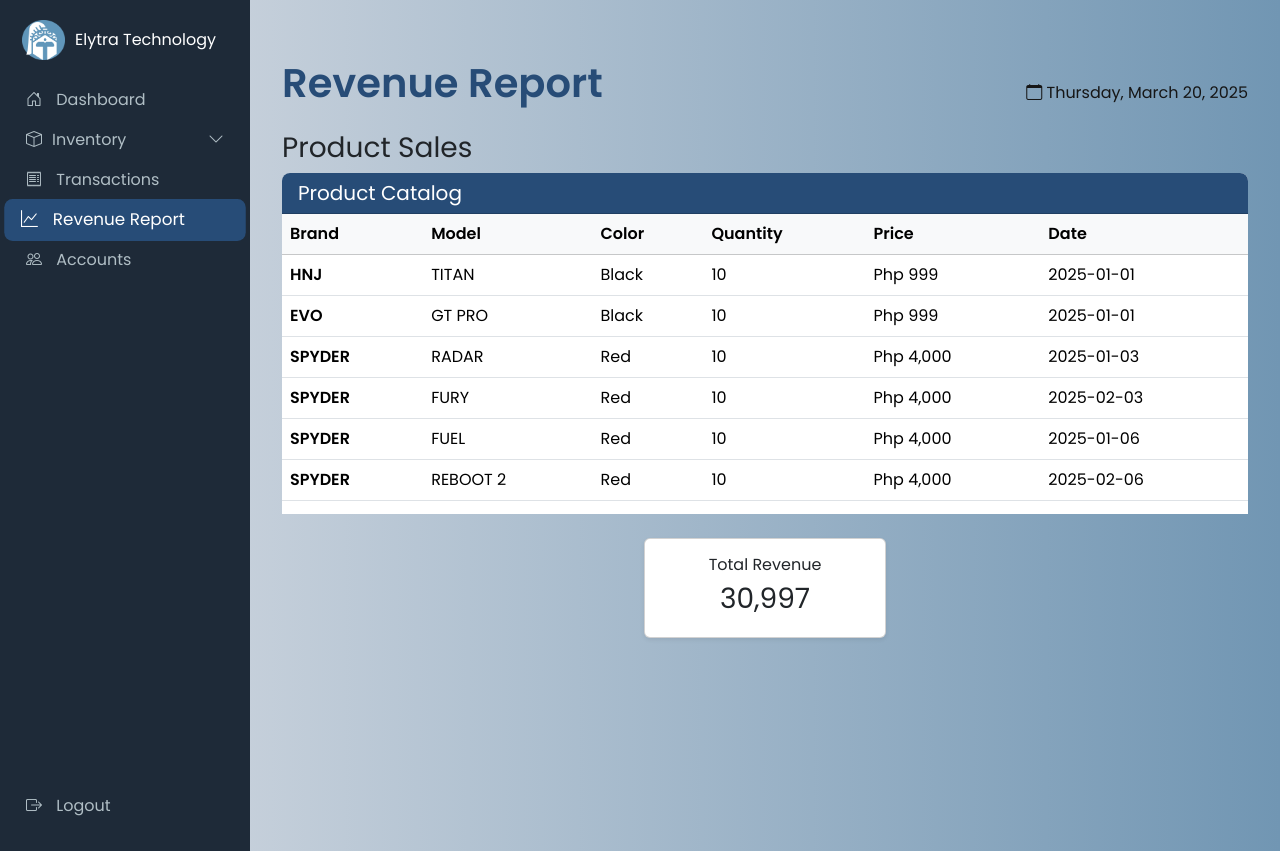
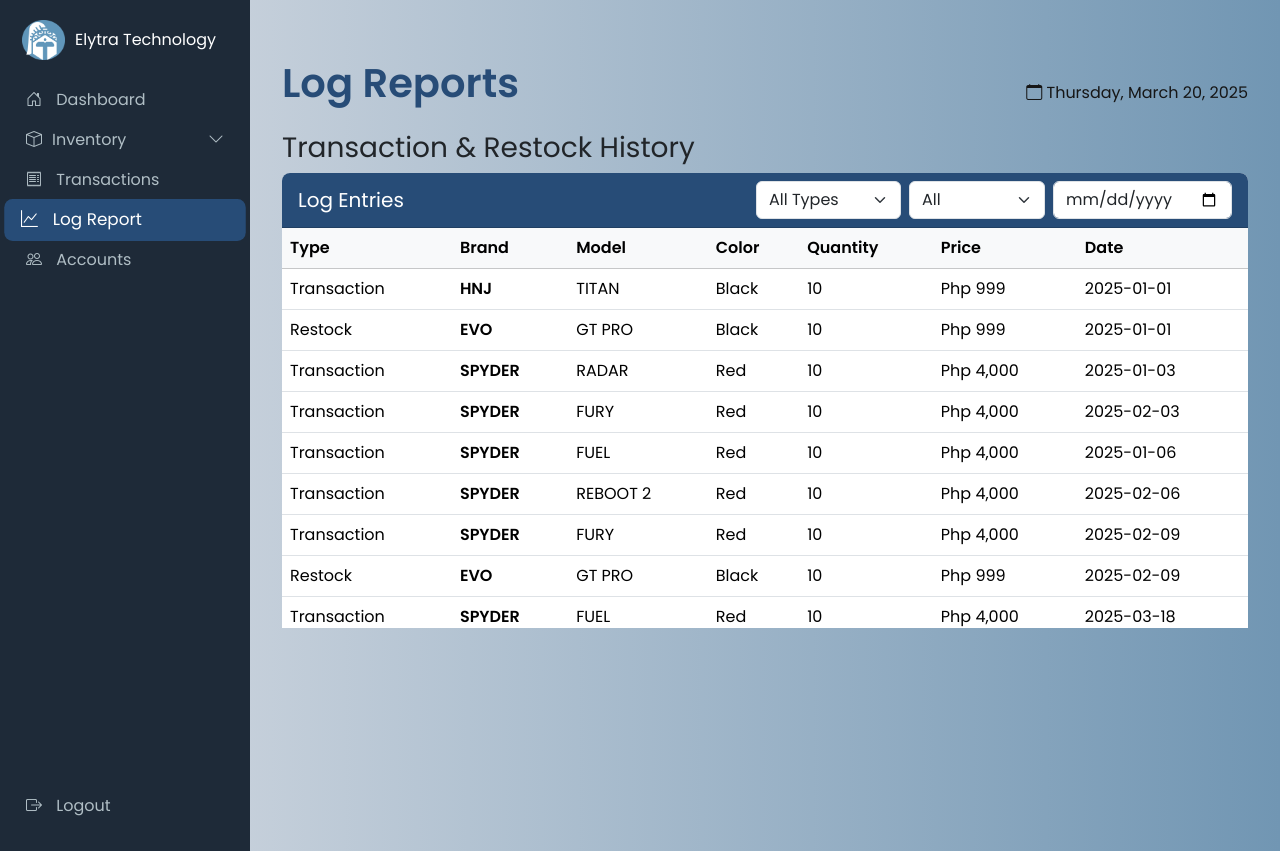
Before and after one commit to jc-pogi/chano, a Django app: page /revenue/ in a window 1280 px wide. Run offline with Django 5.2, Linux system fonts and the light colour scheme.

Commit message:
log report

```diff
--- a/etms_portal/etms_app/templates/index.html
+++ b/etms_portal/etms_app/templates/index.html
@@ -124,7 +124,7 @@
         </li>
         <li class="nav-item">
           <a class="nav-link {% if current_tab == 'revenue' %}active{% endif %}" href="/revenue">
-            <i class="bi bi-graph-up" style="margin-right: 10px;"></i> Revenue Report
+            <i class="bi bi-graph-up" style="margin-right: 10px;"></i> Log Report
           </a>
         </li>
         <li class="nav-item">
--- a/etms_portal/etms_app/templates/revenue.html
+++ b/etms_portal/etms_app/templates/revenue.html
@@ -6,31 +6,44 @@
 <div class="container my-4">
     <!-- Header -->
     <div class="d-flex justify-content-between align-items-center mb-2">
-        <h1 class="mb-0" style="color: #274C77; font-weight: 600;">Revenue Report</h1>
+        <h1 class="mb-0" style="color: #274C77; font-weight: 600;">Log Reports</h1>
 
         <div class="d-flex flex-column align-items-end" style="margin-top: 20px;">
-
             <h5 id="transactionDate" class="text-muted small mb-0" style="color: #161616 !important; font-size: 1rem;">
-                <i class="bi bi-calendar"></i> <span>Date of Transaction:</span>
+                <i class="bi bi-calendar"></i> <span>Date of Log:</span>
             </h5>
-
         </div>
-
     </div>
 
-    <!-- Product Table Section -->
+    <!-- Log Table Section -->
     <div class="mt-4">
-        <h3>Product Sales</h3>
+        <h3>Transaction & Restock History</h3>
         <div class="card mb-4" style="border: none; border-radius: 8px;">
-            <div class="card-header" style="background-color: #274C77; color: white; border-radius: 8px 8px 0 0;">
-                <h5 class="card-title mb-0">Product Catalog</h5>
+            <div class="card-header d-flex justify-content-between align-items-center" style="background-color: #274C77; color: white; border-radius: 8px 8px 0 0;">
+                <h5 class="card-title mb-0">Log Entries</h5>
+                <div class="d-flex">
+                    <select id="logTypeFilter" class="form-select w-auto me-2">
+                        <option value="all" selected>All Types</option>
+                        <option value="Transaction">Transaction</option>
+                        <option value="Restock">Restock</option>
+                    </select>
+                    <select id="logFilter" class="form-select w-auto me-2">
+                        <option value="day">Today</option>
+                        <option value="week">This Week</option>
+                        <option value="month">This Month</option>
+                        <option value="year">This Year</option>
+                        <option value="all" selected>All</option>
+                    </select>
+                    <input type="date" id="dateFilter" class="form-control w-auto">
+                </div>
             </div>
-        <div class="card-body p-0" style="max-height: 300px; overflow-y: auto;">
+        <div class="card-body p-0" style="max-height: 400px; overflow-y: auto;">
 
             <div class="table-container">
-            <table class="table table-hover" id="reportTable">
-                <thead class="table-light">
+            <table class="table table-hover" id="logTable">
+                <thead class="table-light" style="position: sticky; top: 0; background: white; z-index: 2;">
                     <tr>
+                        <th scope="col">Type</th>
                         <th scope="col">Brand</th>
                         <th scope="col">Model</th>
                         <th scope="col">Color</th>
@@ -41,6 +54,7 @@
                 </thead>
                 <tbody>
                     <tr>
+                        <td>Transaction</td>
                         <th scope="row">HNJ</th>
                         <td>TITAN</td>
                         <td>Black</td>
@@ -49,8 +63,8 @@
                         <td>2025-01-01</td>
                     </tr>
                     <tr>
-                        </th>
-                        <th scope="row">EVO</td>
+                        <td>Restock</td>
+                        <th scope="row">EVO</th>
                         <td>GT PRO</td>
                         <td>Black</td>
                         <td>10</td>
@@ -58,6 +72,7 @@
                         <td>2025-01-01</td>
                     </tr>
                     <tr>
+                        <td>Transaction</td>
                         <th scope="row">SPYDER</th>
                         <td>RADAR</td>
                         <td>Red</td>
@@ -66,6 +81,7 @@
                         <td>2025-01-03</td>
                     </tr>
                     <tr>
+                        <td>Transaction</td>
                         <th scope="row">SPYDER</th>
                         <td>FURY</td>
                         <td>Red</td>
@@ -74,6 +90,7 @@
                         <td>2025-02-03</td>
                     </tr>
                     <tr>
+                        <td>Transaction</td>
                         <th scope="row">SPYDER</th>
                         <td>FUEL</td>
                         <td>Red</td>
@@ -82,6 +99,7 @@
                         <td>2025-01-06</td>
                     </tr>
                     <tr>
+                        <td>Transaction</td>
                         <th scope="row">SPYDER</th>
                         <td>REBOOT 2</td>
                         <td>Red</td>
@@ -90,6 +108,7 @@
                         <td>2025-02-06</td>
                     </tr>
                     <tr>
+                        <td>Transaction</td>
                         <th scope="row">SPYDER</th>
                         <td>FURY</td>
                         <td>Red</td>
@@ -98,6 +117,7 @@
                         <td>2025-02-09</td>
                     </tr>
                     <tr>
+                        <td>Restock</td>
                         <th scope="row">EVO</th>
                         <td>GT PRO</td>
                         <td>Black</td>
@@ -106,6 +126,7 @@
                         <td>2025-02-09</td>
                     </tr>
                     <tr>
+                        <td>Transaction</td>
                         <th scope="row">SPYDER</th>
                         <td>FUEL</td>
                         <td>Red</td>
@@ -114,47 +135,37 @@
                         <td>2025-03-18</td>
                     </tr>
                     <tr>
+                        <td>Transaction</td>
                         <th scope="row">SPYDER</th>
                         <td>-</td>
                         <td>Red</td>
                         <td>10</td>
                         <td>Php 4,000</td>
                         <td>2025-03-18</td>
+                    </tr>
                 </tbody>
             </table>
         </div>
     </div>
 </div>
 </div>
-    <!-- Revenue Section -->
-    <div class="d-flex justify-content-center mt-4">
-        <div class="col-md-3">
-            <div class="card p-3 shadow-sm w-100 text-center" style="height: 100px;">
-                <h6>Total Revenue</h6>
-                <h3>30,997</h3>
-            </div>
-        </div>
-    </div>
 </div>
 
 <style>
     body {
-    background: linear-gradient(to right, #d9dde4, #7196b3); /* Subtle gradient */
+        background: linear-gradient(to right, #d9dde4, #7196b3);
     }
 
-    #reportTable {
+    #logTable {
         margin: 0;
         padding: 0;
         width: 100%;
         border-collapse: collapse;
     }
 
-    /* Fix table header */
-    .table-container thead {
-        position: sticky;
-        top: 0;
-        background: white;
-        z-index: 2;
+    .card-body {
+        max-height: 400px;
+        overflow-y: auto;
     }
 </style>
 
@@ -170,7 +181,62 @@
         }).format(now);
         document.querySelector("#transactionDate span").innerText = formattedDate;
     }
-    document.addEventListener("DOMContentLoaded", updateTransactionDate);
+
+    function filterLogs() {
+        let typeFilter = document.getElementById("logTypeFilter").value;
+        let filter = document.getElementById("logFilter").value;
+        let dateFilter = document.getElementById("dateFilter").value;
+        let rows = document.querySelectorAll("#logTable tbody tr");
+        let now = new Date();
+
+        rows.forEach(row => {
+            let logType = row.cells[0].innerText;
+            let dateText = row.cells[6].innerText;
+            let logDate = new Date(dateText);
+            let showRow = false;
+
+            if (typeFilter === "all" || logType === typeFilter) {
+                if (filter === "all") showRow = true;
+                else if (filter === "day" && logDate.toDateString() === now.toDateString()) showRow = true;
+                else if (filter === "week") {
+                    let startOfWeek = new Date(now.setDate(now.getDate() - now.getDay()));
+                    let endOfWeek = new Date(startOfWeek);
+                    endOfWeek.setDate(endOfWeek.getDate() + 6);
+                    showRow = logDate >= startOfWeek && logDate <= endOfWeek;
+                }
+                else if (filter === "month" && logDate.getMonth() === now.getMonth() && logDate.getFullYear() === now.getFullYear()) showRow = true;
+                else if (filter === "year" && logDate.getFullYear() === now.getFullYear()) showRow = true;
+            }
+
+            if (dateFilter && logDate.toISOString().split('T')[0] !== dateFilter) {
+                showRow = false;
+            }
+
+            row.style.display = showRow ? "" : "none";
+        });
+    }
+
+    function updateSummary() {
+        let rows = document.querySelectorAll("#logTable tbody tr");
+        let transactionCount = 0;
+        let restockCount = 0;
+
+        rows.forEach(row => {
+            let logType = row.cells[0].innerText;
+            if (logType === "Transaction") transactionCount++;
+            if (logType === "Restock") restockCount++;
+        });
+
+        document.getElementById("totalTransactions").innerText = transactionCount;
+        document.getElementById("totalRestocks").innerText = restockCount;
+    }
+
+    document.addEventListener("DOMContentLoaded", function() {
+        updateTransactionDate();
+        document.getElementById("logTypeFilter").addEventListener("change", filterLogs);
+        document.getElementById("logFilter").addEventListener("change", filterLogs);
+        document.getElementById("dateFilter").addEventListener("input", filterLogs);
+    });
 </script>
 
 {% endblock %}
```
Also changed, not shown: etms_portal/db.sqlite3.
